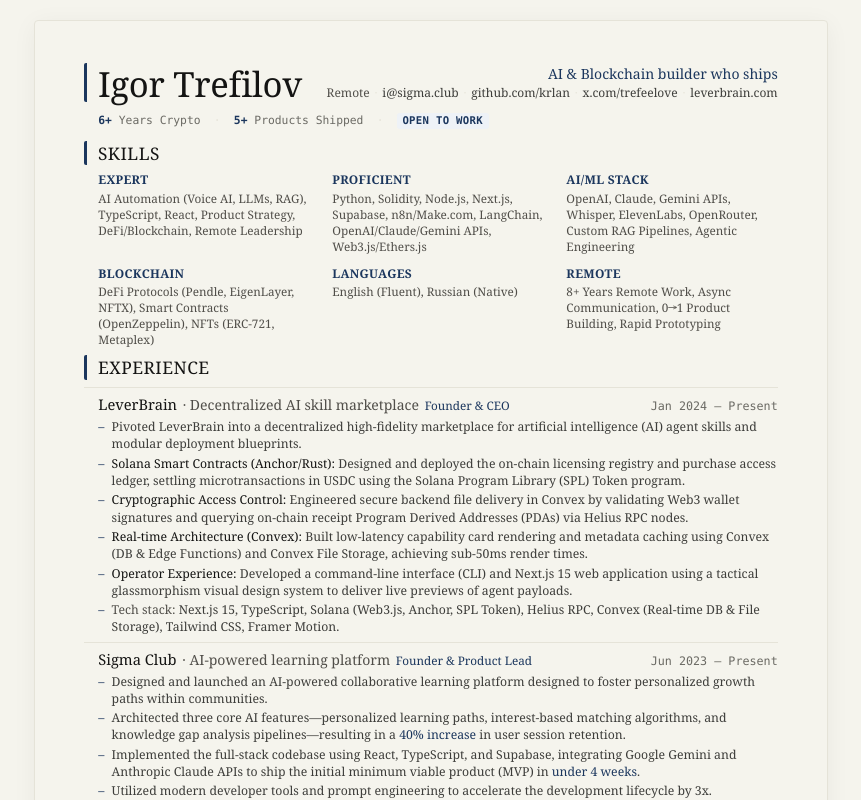
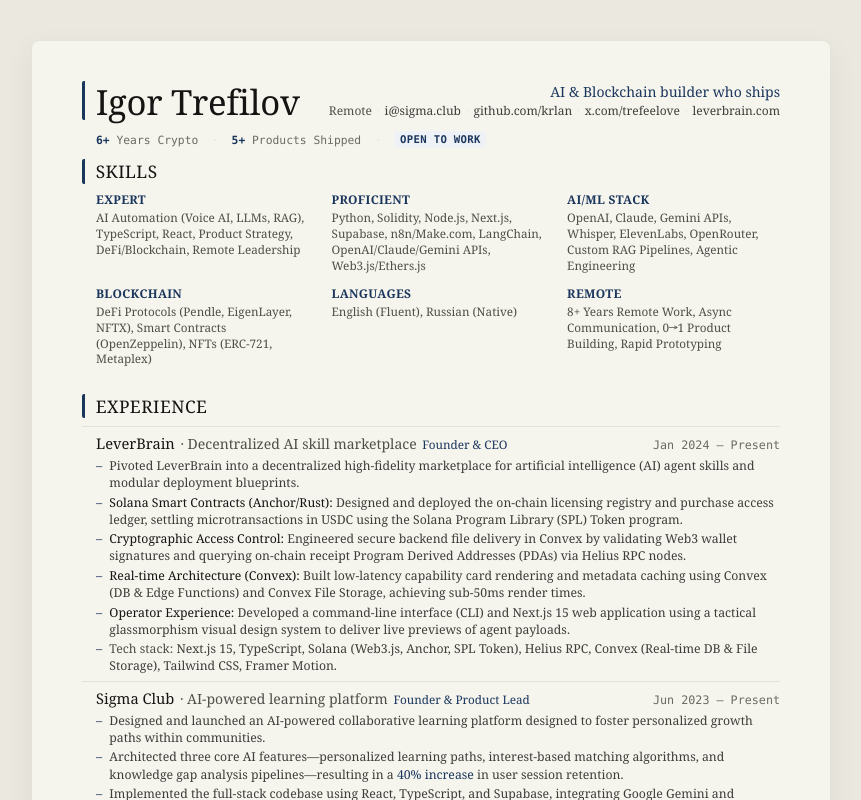
Before and after one commit to krlan/krlan.github.io, a React (Vite) app: page / in a window 1280 px wide. Shown: the top 800 px of the page, without its empty margins (209-1070 px from the left). Built offline with nearby package versions, Linux system fonts and the light colour scheme.

Commit message:
style: display as continuous flowing web resume on screen and split cleanly into 2 pages during print/PDF export

```diff
--- a/src/App.tsx
+++ b/src/App.tsx
@@ -3,8 +3,6 @@ import React from 'react';
 function App() {
   return (
     <div className="resume-container">
-      {/* ═══════════ PAGE 1 ═══════════ */}
-      <section className="resume-page">
       {/* HEADER */}
       <header className="header">
         <div>
@@ -65,7 +63,7 @@ function App() {
         </div>
       </section>
 
-        {/* EXPERIENCE - PAGE 1 */}
+      {/* EXPERIENCE */}
       <section className="experience-section">
         <div className="section-title">Experience</div>
 
@@ -106,14 +104,9 @@ function App() {
             <li>Utilized modern developer tools and prompt engineering to accelerate the development lifecycle by 3x.</li>
           </ul>
         </div>
-        </section>
-      </section>
 
-      {/* ═══════════ PAGE 2 ═══════════ */}
-      <section className="resume-page page-break">
-        {/* EXPERIENCE - PAGE 2 */}
-        <section className="experience-section">
-          <div className="section-title">Experience (Continued)</div>
+        {/* HIDDEN PAGE BREAK FOR PRINT / PDF ONLY */}
+        <div className="page-break" />
 
         {/* Project 3 */}
         <div className="project">
@@ -176,7 +169,6 @@ function App() {
           <div className="date font-mono">Sep 2012 – Jun 2016</div>
         </div>
       </section>
-      </section>
     </div>
   );
 }
--- a/src/index.css
+++ b/src/index.css
@@ -32,55 +32,11 @@ html, body { background: var(--parchment); }
 body {
   color: var(--near-black);
   font-family: var(--serif);
-  font-size: 9.2pt;
-  line-height: 1.40;
+  font-size: 9.4pt;
+  line-height: 1.42;
   letter-spacing: 0;
   widows: 3;
   orphans: 3;
-}
-
-.resume-container {
-  max-width: 210mm;
-  margin: 0 auto;
-}
-
-.resume-page {
-  background: var(--parchment);
-  min-height: 297mm;
-}
-
-@media screen {
-  .resume-container {
-    margin: 20px auto;
-  }
-  .resume-page {
-    padding: 11mm 13mm;
-    margin-bottom: 20px;
-    box-shadow: 0 4px 24px rgba(0,0,0,0.05);
-    border-radius: 4px;
-    border: 1px solid var(--border-soft);
-    position: relative;
-  }
-}
-
-@media print {
-  body {
-    max-width: none;
-    margin: 0;
-    padding: 0;
-    box-shadow: none;
-    background: #f5f4ed !important;
-  }
-  .resume-page {
-    min-height: auto;
-    box-shadow: none;
-    border: none;
-    padding: 0;
-    margin: 0;
-  }
-  .page-break {
-    break-before: page;
-  }
 }
 
 .serif { font-family: var(--serif); }
@@ -88,6 +44,28 @@ body {
 
 a { color: var(--brand); text-decoration: none; }
 a:hover { text-decoration: underline; }
+
+/* WEB RESUME PRESENTATION (SCREEN) */
+@media screen {
+  body {
+    padding: 40px 20px;
+    background: #eae8df; /* Slightly darker warm-gray background to elevate the parchment resume sheet */
+  }
+  .resume-container {
+    max-width: 800px;
+    margin: 0 auto;
+    background: var(--parchment);
+    padding: 40px 50px;
+    box-shadow: 0 10px 30px rgba(0, 0, 0, 0.06);
+    border-radius: 8px;
+    border: 1px solid var(--border-soft);
+  }
+}
+
+/* HIDDEN PAGE BREAK FOR WEB (SCREEN) */
+.page-break {
+  display: none;
+}
 
 /* HEADER */
 .header {
@@ -164,7 +142,6 @@ a:hover { text-decoration: underline; }
   letter-spacing: 0.5px;
 }
 section:first-of-type .section-title { margin-top: 0; }
-.page-break .section-title { margin-top: 0; }
 
 /* SKILLS */
 .skills-grid {
@@ -301,3 +278,40 @@ section:first-of-type .section-title { margin-top: 0; }
   color: var(--brand);
   font-weight: 500;
 }
+
+/* ═══════════ PRINT OVERRIDES ═══════════ */
+@media print {
+  @page {
+    size: A4;
+    margin: 11mm 13mm 11mm 13mm;
+    background: #f5f4ed;
+  }
+
+  body {
+    max-width: none;
+    margin: 0;
+    padding: 0;
+    box-shadow: none;
+    background: #f5f4ed !important;
+    color: var(--near-black);
+  }
+
+  .resume-container {
+    max-width: none;
+    margin: 0;
+    padding: 0;
+    box-shadow: none;
+    border: none;
+    border-radius: 0;
+  }
+
+  /* ACTIVATE PAGE BREAK FOR PRINT */
+  .page-break {
+    display: block;
+    break-before: page;
+    height: 0;
+    margin: 0;
+    padding: 0;
+    border: none;
+  }
+}
```
Also changed, not shown: 1 other file (tests, documents, lock files or other folders). Lines whose indentation alone changed are shown as unchanged.
